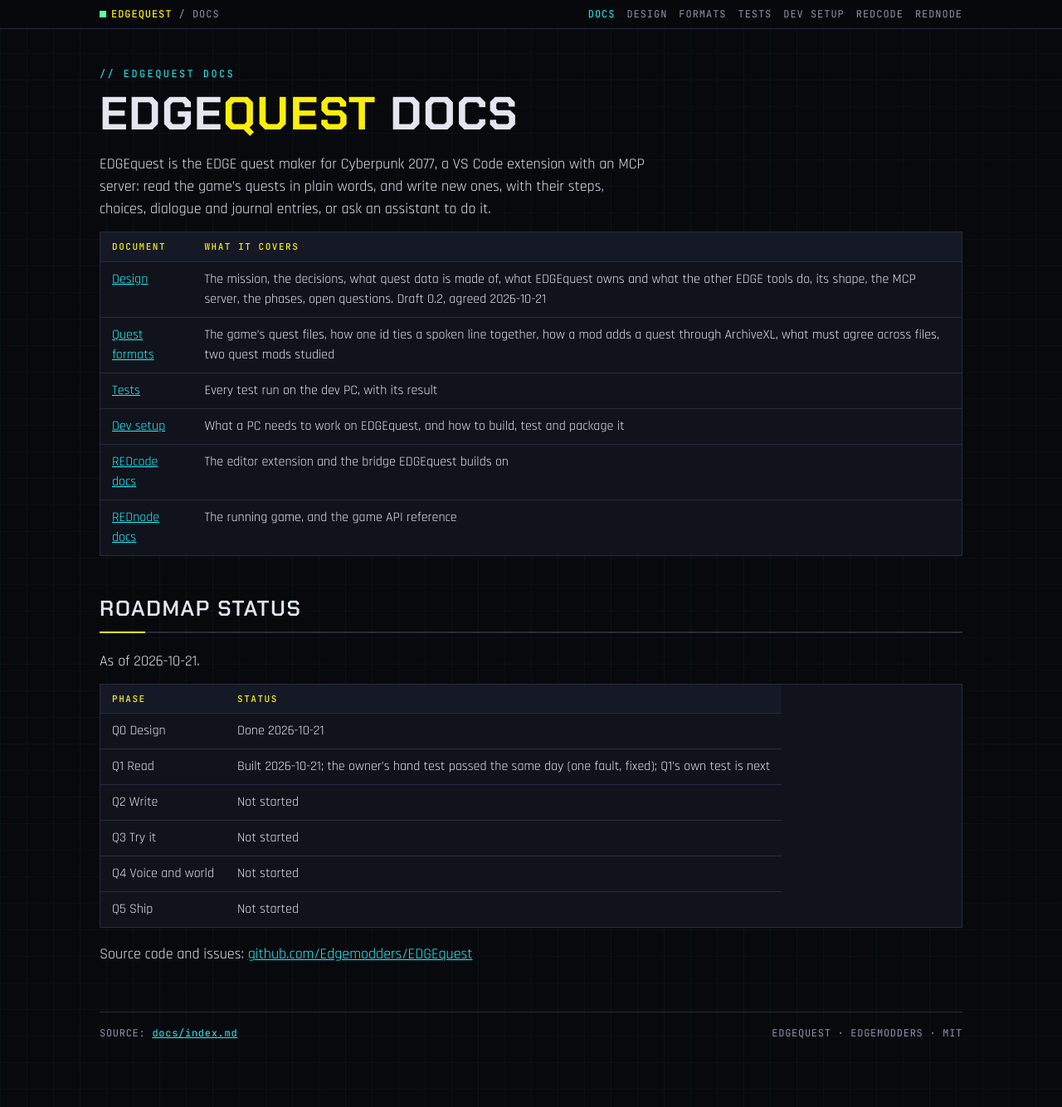
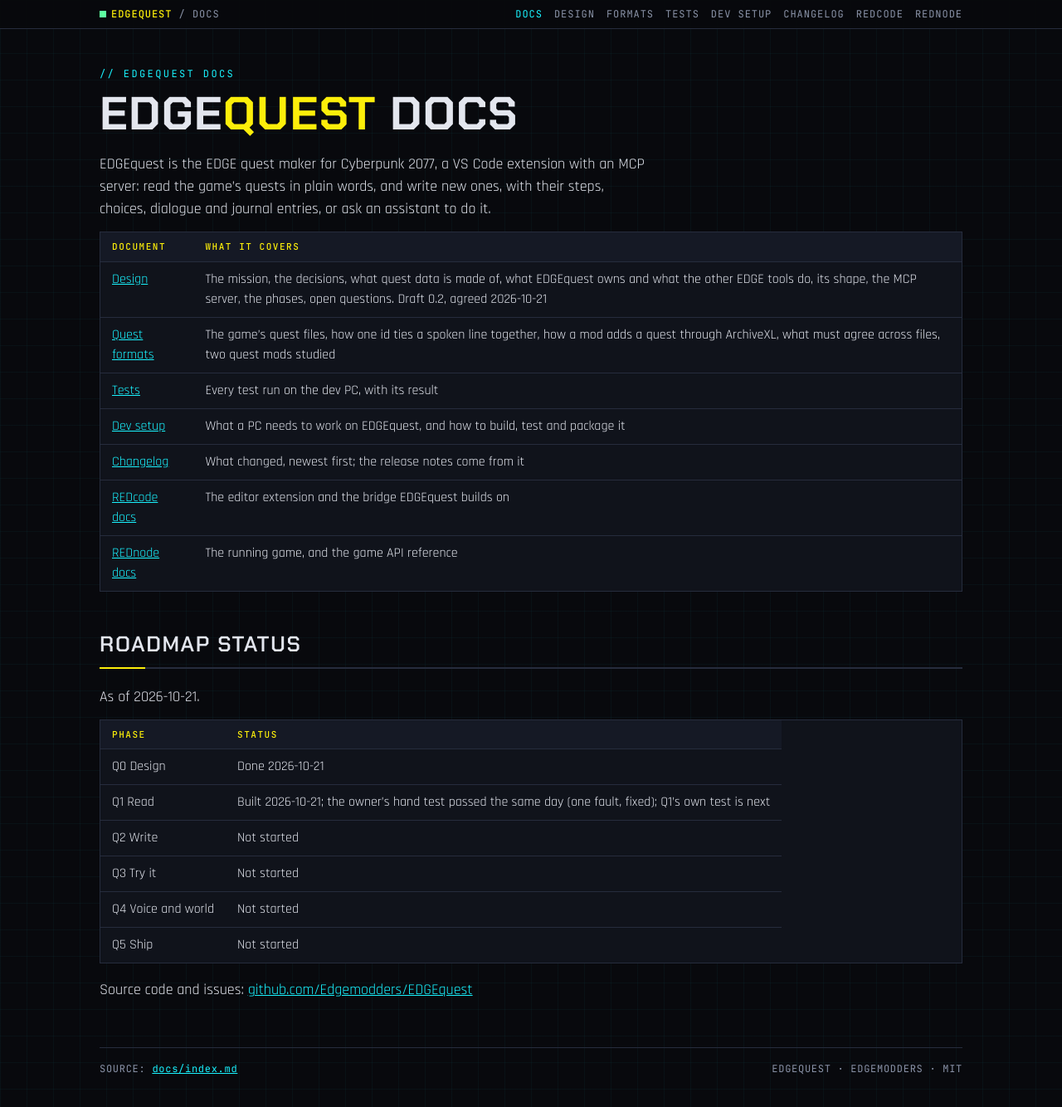
Before and after one commit to Edgemodders/EDGEquest, a Jekyll site: the page built from docs/index.md, in a window 1280 px wide and 1361 px high. Shown: the top 1334 px of the window at 83% size. Built offline with Jekyll 4.4.1, drawn with Linux system fonts in a browser that asks for light colours; our own code applies the rules of GitHub Pages for plain Markdown files.

Commit message:
Changelog: CHANGELOG.md with Q1 under Unreleased (issue #1)
The Edgemodders convention from REDnode: one changelog, a section per
release, New/Changed/Fixed/Other. Rule in CLAUDE.md, link in the docs nav
and ledger.

Co-Authored-By: Claude Opus 5.5 <noreply@anthropic.com>

```diff
--- a/docs/_config.yml
+++ b/docs/_config.yml
@@ -30,6 +30,8 @@ nav:
     url: /testing.html
   - title: Dev setup
     url: /dev-setup.html
+  - title: Changelog
+    url: https://github.com/Edgemodders/EDGEquest/blob/main/CHANGELOG.md
   - title: REDcode
     url: https://edgemodders.github.io/REDcode/
   - title: REDnode
--- a/docs/index.md
+++ b/docs/index.md
@@ -8,6 +8,7 @@ EDGEquest is the EDGE quest maker for Cyberpunk 2077, a VS Code extension with a
 | [Quest formats](design/formats.html) | The game's quest files, how one id ties a spoken line together, how a mod adds a quest through ArchiveXL, what must agree across files, two quest mods studied |
 | [Tests](testing.html) | Every test run on the dev PC, with its result |
 | [Dev setup](dev-setup.html) | What a PC needs to work on EDGEquest, and how to build, test and package it |
+| [Changelog](https://github.com/Edgemodders/EDGEquest/blob/main/CHANGELOG.md) | What changed, newest first; the release notes come from it |
 | [REDcode docs](https://edgemodders.github.io/REDcode/) | The editor extension and the bridge EDGEquest builds on |
 | [REDnode docs](https://edgemodders.github.io/REDnode/) | The running game, and the game API reference |
 
```
Also changed, not shown: CLAUDE.md (+1 -0 lines), CHANGELOG.md (added).
